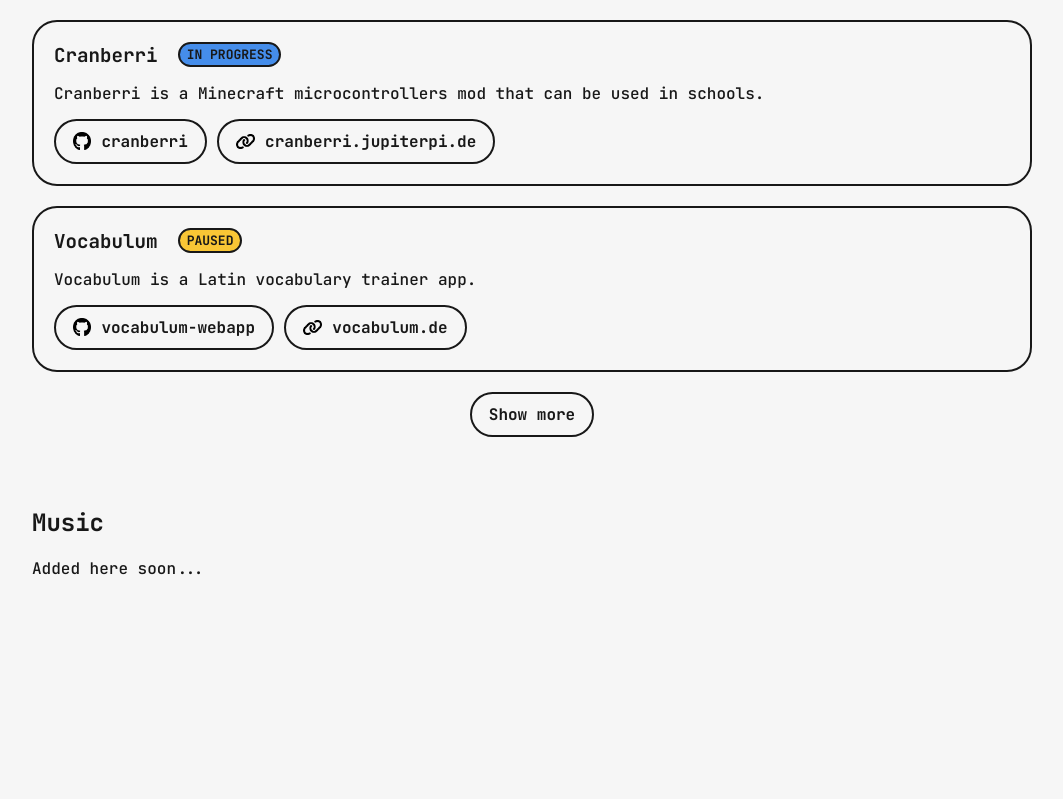
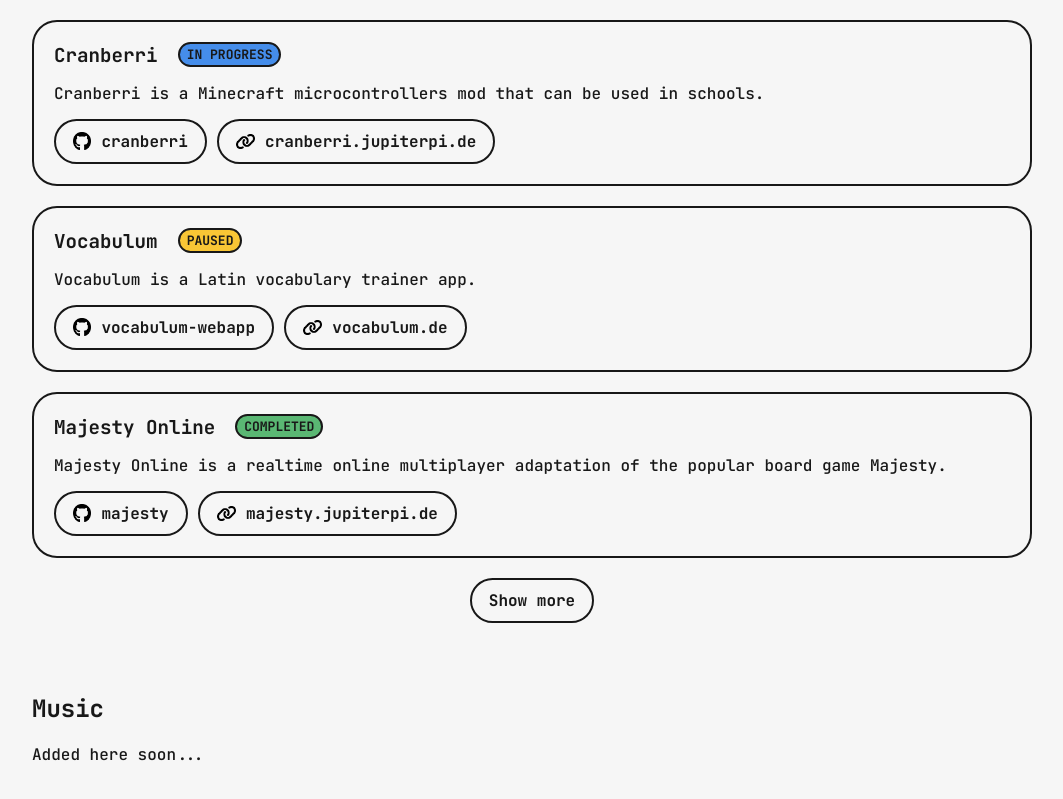
Before and after one commit to JupiterPi/hub, a Next.js app in the folder hub/: page / in a window 1280 px wide. Shown: the part 569-1368 px from the top of the page, without its empty margins (108-1171 px from the left). Before the commit the page ends 1198 px from the top, so only its background shows below. Built offline with nearby package versions, Linux system fonts and the light colour scheme.

Commit message:
show JupiterPi/majesty in pinned projects

```diff
--- a/hub/src/app/page.tsx
+++ b/hub/src/app/page.tsx
@@ -31,7 +31,7 @@
       <section>
         <h2>Projects</h2>
         <div className="layout-column-20">
-          {projects.slice(0, 2).map(project => <ProjectCard key={project.name} project={project}/>)}
+          {projects.slice(0, 3).map(project => <ProjectCard key={project.name} project={project}/>)}
           <div className="center-horizontally">
             <Link href="/projects" className="chip">Show more</Link>
           </div>
```
